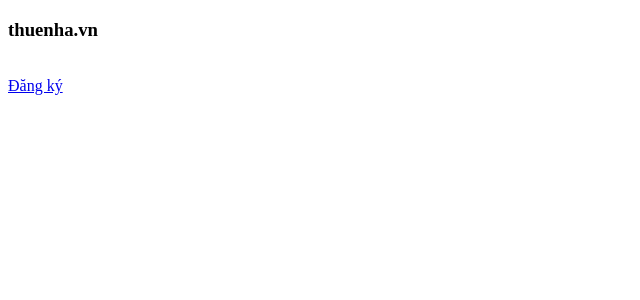
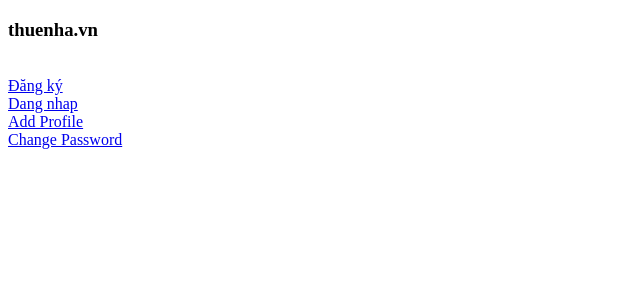
Before and after one commit to phongtiger/scrum-bnb, an Angular app: page / in a window 1280 px wide. Shown: the top 300 px of the page, without its empty margins (0-640 px from the left). Built offline with nearby package versions, Linux system fonts and the light colour scheme.

Commit message:
them interface

```diff
--- /dev/null
+++ b/src/app/JwResponse.ts
@@ -0,0 +1,4 @@
+export class JwtResponse {
+  accessToken: string;
+  type: 'Bearer ';
+}
--- a/src/app/app.component.html
+++ b/src/app/app.component.html
@@ -2,4 +2,10 @@
 <br/>
 <a routerLink="/register">Đăng ký</a>
 <br/>
+<a routerLink="/login">Dang nhap</a>
+<br/>
+<a routerLink="/addprofile">Add Profile</a>
+<br/>
+<a routerLink="/editPassword">Change Password</a>
+<br/>
 <router-outlet></router-outlet>
--- /dev/null
+++ b/src/app/i-pass.ts
@@ -0,0 +1,3 @@
+export interface IPass {
+  password: string;
+}
```
Also changed, not shown: src/app/i-profile.ts (added, +7 -0 lines).
